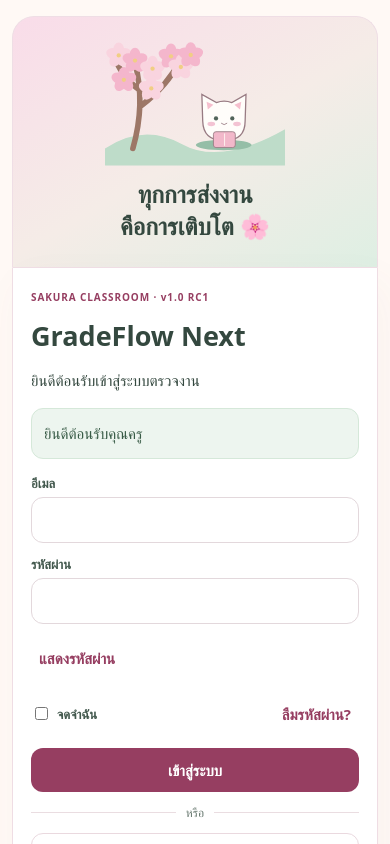
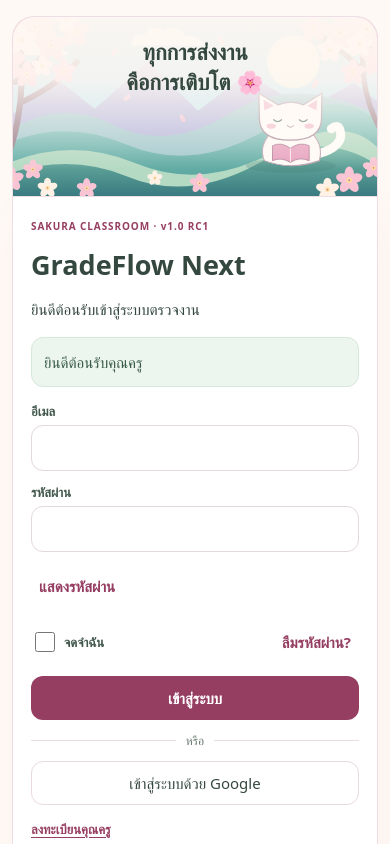
Before and after one commit to Jezang/gradeflow-next, a Next.js app: page /login in a window 390 px wide. Shown: the top 844 px of the page. Built offline with nearby package versions, Linux system fonts and the light colour scheme; no server answers.

Commit message:
Unify authentication pages with scenic Sakura artwork and accessible controls

```diff
--- a/app/login/sakura.css
+++ b/app/login/sakura.css
@@ -32,3 +32,21 @@
  .auth-register .auth-steps li {flex-direction:column;text-align:center;padding:8px 4px;font-size:11px}
 }
 @media(max-width:350px) {.sakura-form{padding:17px 13px}.sakura-login{padding:9px}.sakura-form .login-options{gap:5px}}
+
+/* Shared scenic authentication surface; keep all existing form behavior. */
+.sakura-login .sakura-art{position:relative;isolation:isolate;overflow:hidden;justify-content:flex-start;padding-top:clamp(36px,6vw,84px);background:#d5eee8 url('/sakura-garden.svg') 70% bottom/auto 75% no-repeat}
+.sakura-login .sakura-art:before{content:"";position:absolute;inset:0;z-index:-1;background:linear-gradient(180deg,#fff8f2 0%,#fff8f2f2 25%,#fff8f280 46%,transparent 68%)}
+.sakura-login .sakura-art>svg,.auth-register .sakura-art>div[aria-hidden="true"]{display:none}
+.sakura-login .sakura-art h2{color:#34483f}
+.sakura-login .sakura-art p{color:#43594e}
+.sakura-login .auth-steps li{background:#fffaf5e8;color:#43594e}
+.sakura-form input[type=checkbox]{width:20px;height:20px;accent-color:#963e61}
+.sakura-form .login-options label{min-height:44px}
+.sakura-form a.primary{color:white;background:#963e61}
+@media(max-width:740px){
+ .sakura-login .sakura-art{min-height:180px;padding:16px 12px 82px;background-size:cover;background-position:70% 65%}
+ .sakura-login .sakura-art:before{background:linear-gradient(180deg,#fff8f2f5,#fff8f2d9 35%,transparent 85%)}
+ .sakura-login .sakura-art h2{font-size:22px;margin:4px 0}
+ .auth-register .sakura-art{padding-bottom:65px}
+ .auth-register .auth-steps{width:100%;max-width:350px;margin:8px 0}
+}
```
